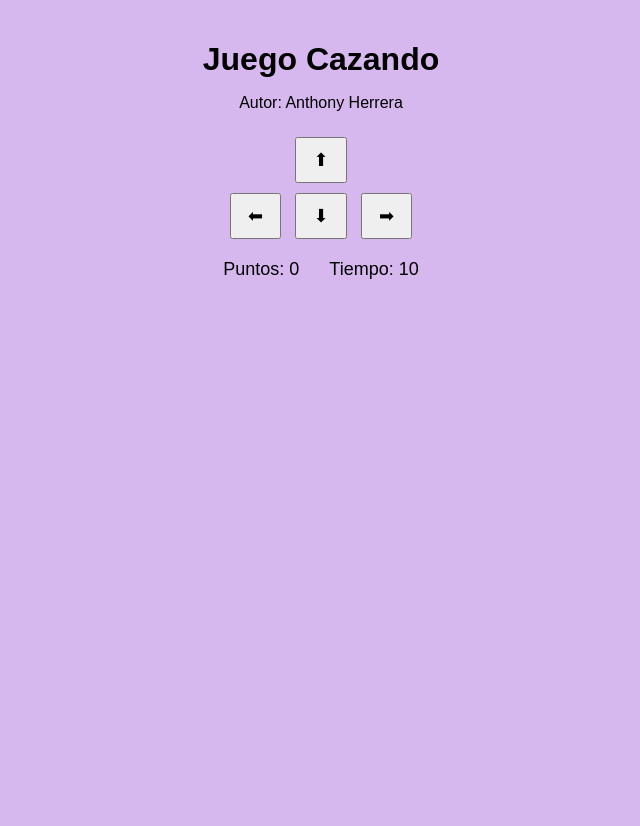
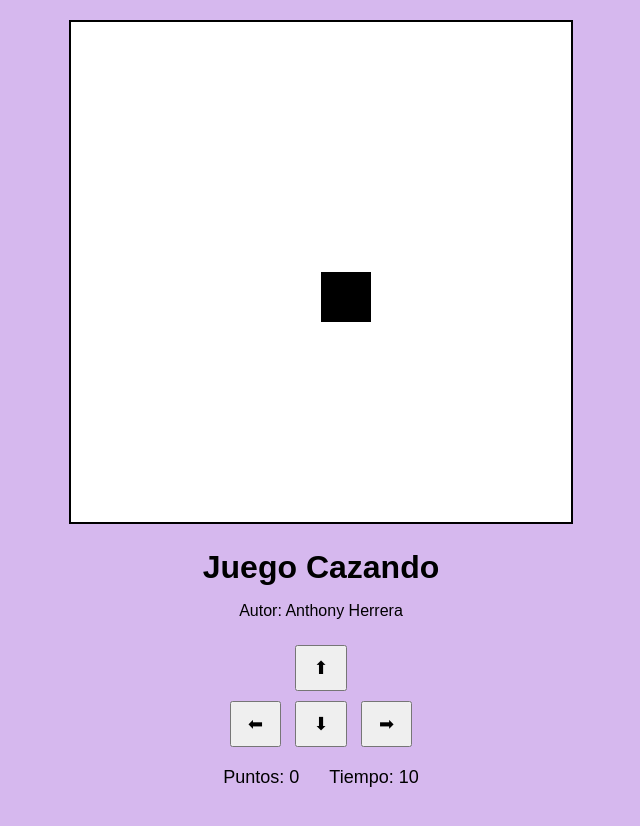
Before and after one commit to Anthony19H/juego_cazando, a plain HTML site: page cazando.html in a window 1280 px wide. Shown: the whole page, without its empty margins (319-959 px from the left). Before the commit the page ends 800 px from the top, so only its background shows below. Drawn offline with Linux system fonts and the light colour scheme.

Commit message:
Graficar al gato

```diff
--- a/cazando.html
+++ b/cazando.html
@@ -6,7 +6,7 @@
 
 </head>
 <body>
-
+  <canvas id="areaJuego" width="500" height="500"></canvas>
   <h1>Juego Cazando</h1>
   <p>Autor: Anthony Herrera</p>
 
@@ -27,6 +27,6 @@
 
   <p id="mensaje"></p>
 
-
+  <script src="cazando.js"></script>
 </body>
 </html>
--- a/cazando.js
+++ b/cazando.js
@@ -0,0 +1,21 @@
+let canvas=document.getElementById("areaJuego");
+let ctx=canvas.getContext("2d");
+
+
+//gato
+let gatoX= canvas.width / 2;
+let gatoY= canvas.height / 2;
+const ANCHO_GATO= 50;
+const ALTO_GATO= 50;
+
+
+function graficar(ejeX,ejeY,ancho,altura,color){
+    ctx.fillStyle = color;
+    ctx.fillRect(ejeX,ejeY,ancho,altura)
+}
+
+function graficarGato(){
+    graficar(gatoX,gatoY,ALTO_GATO,ANCHO_GATO,"#000000");
+}
+
+graficarGato()
```
